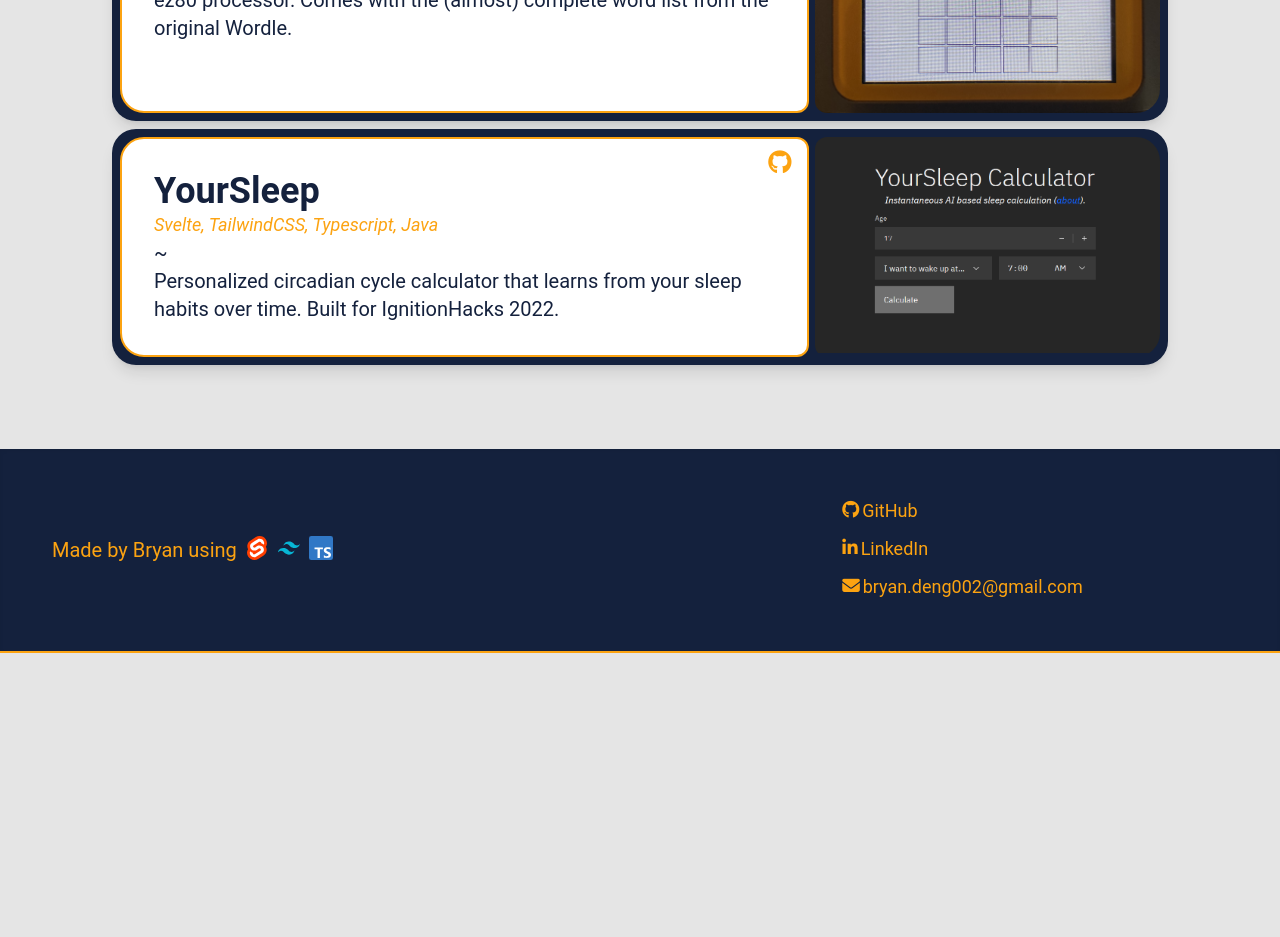
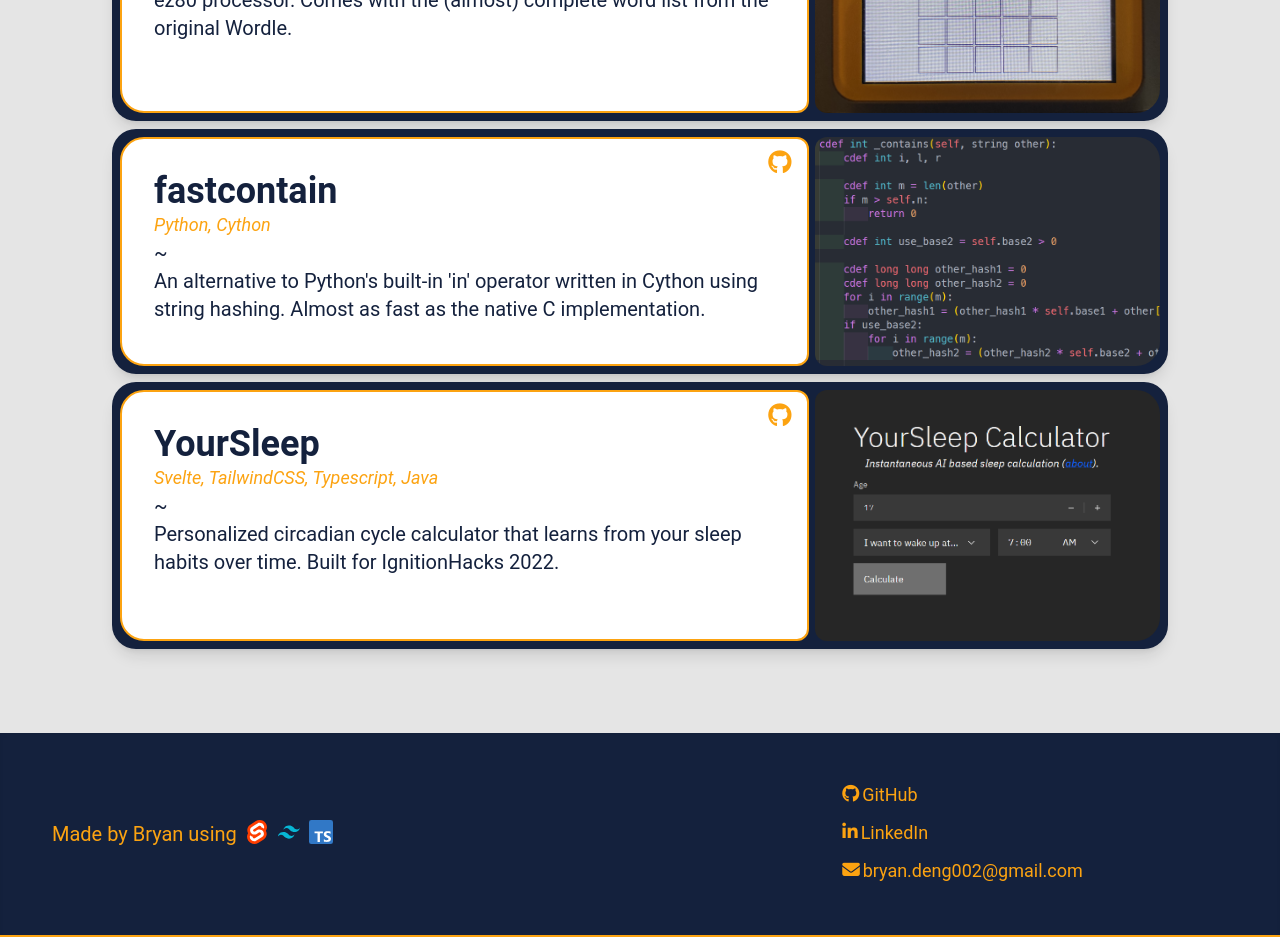
Before and after one commit to Blackgaurd/personal-website, a SvelteKit app: page / in a window 1280 px wide. Shown: the part 2680-3617 px from the top of the page. Before the commit the page ends 3333 px from the top, so only its background shows below. Built offline with nearby package versions, Linux system fonts and the light colour scheme; a web font is replaced by a local one.

Commit message:
add fastcontain project

```diff
--- a/src/projects.ts
+++ b/src/projects.ts
@@ -41,6 +41,14 @@ export const projects: Project[] = [
         image_description: "A demonstration of the compiled game being played on a TI-84 Plus CE.",
     },
     {
+        name: "fastcontain",
+        url: "https://github.com/Blackgaurd/fastcontain",
+        tools: ["Python", "Cython"],
+        project_description: "An alternative to Python's built-in 'in' operator written in Cython using string hashing. Almost as fast as the native C implementation.",
+        image_path: "images/fastcontain.png",
+        image_description: "A snippet of the source code for the fastcontain module.",
+    },
+    {
         name: "YourSleep",
         url: "https://github.com/Blackgaurd/IgnitionHacks2022",
         tools: ["Svelte", "TailwindCSS", "Typescript", "Java"],
```
Also changed, not shown: static/images/fastcontain.png (added), static/images/yoursleep.png.
